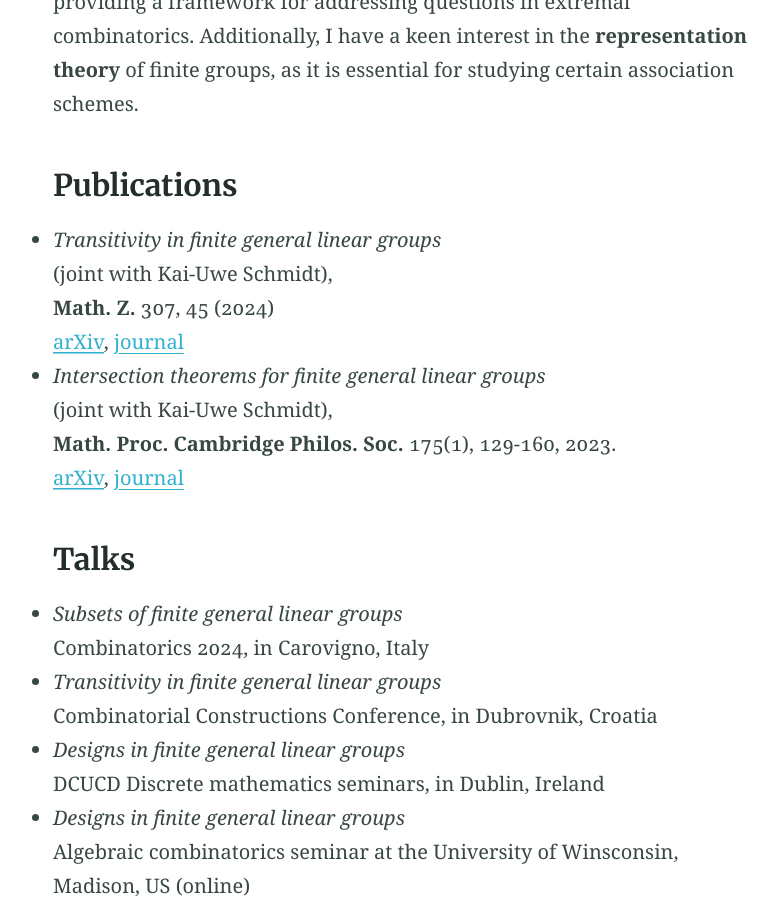
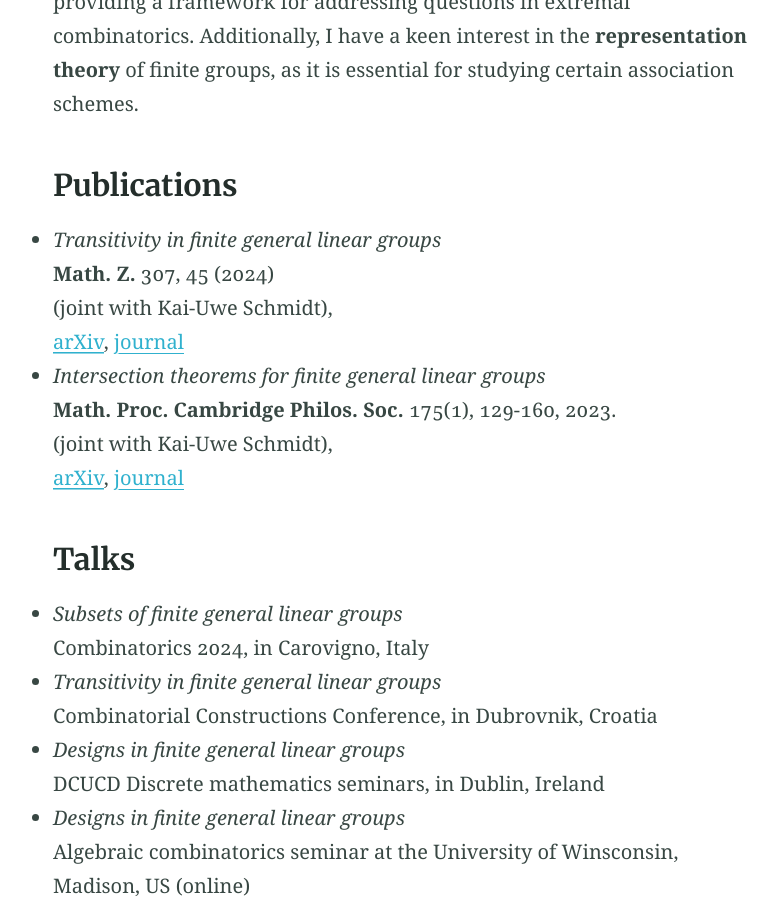
Before and after one commit to alenaernst/alenaernst.github.io, a Jekyll site: the page built from research.md, in a window 1280 px wide and 900 px high, scrolled down 645 px. Shown: the whole window, without its empty margins (230-1008 px from the left). Built offline with Jekyll 4.4.1, drawn with Linux system fonts in a browser that asks for light colours.

```diff
--- a/research.md
+++ b/research.md
@@ -14,12 +14,12 @@ My research interests lie in **combinatorics**, particularly in **extremal combi
 ### Publications
 
 *  _Transitivity in finite general linear groups_ <br>
-    (joint with Kai-Uwe Schmidt),  <br>
    **Math. Z.** 307, 45 (2024) <br>
+   (joint with Kai-Uwe Schmidt),  <br>
    [arXiv](https://arxiv.org/abs/2209.07927), [journal](https://link.springer.com/article/10.1007/s00209-024-03511-x)
 *  _Intersection theorems for finite general linear groups_ <br>
-   (joint with Kai-Uwe Schmidt), <br>
    **Math. Proc. Cambridge Philos. Soc.** 175(1), 129-160, 2023. <br>
+    (joint with Kai-Uwe Schmidt), <br>
    [arXiv](https://web3.arxiv.org/abs/2205.08456), [journal](https://www.cambridge.org/core/journals/mathematical-proceedings-of-the-cambridge-philosophical-society/article/intersection-theorems-for-finite-general-linear-groups/5007627D69D7EEC667D102463ECA0A9C)
 
 ### Talks
```
